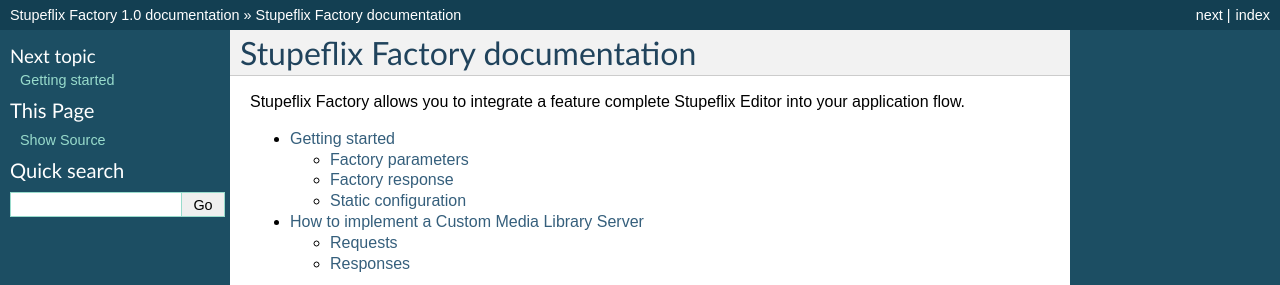
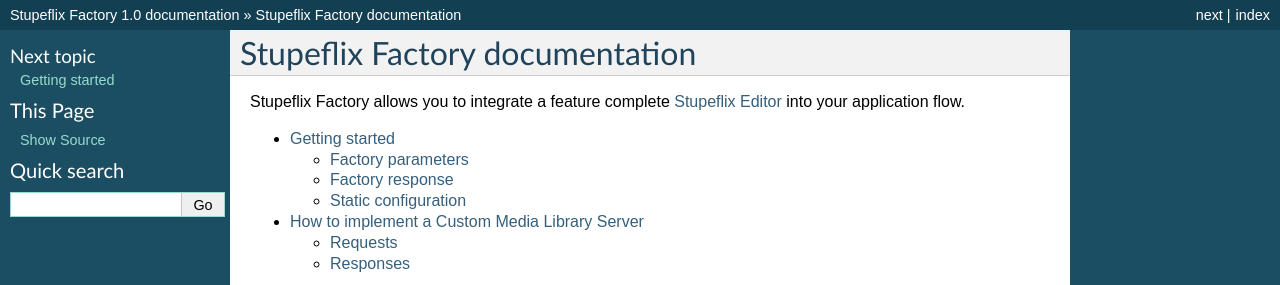
Before and after one commit to Stupeflix/stupeflix-factory-doc, a Sphinx documentation site: the page built from docs/index.rst, in a window 1280 px wide. Shown: the top 285 px of the page. Built offline with Sphinx 7.4.7, drawn with Linux system fonts in a browser that asks for light colours; part of the change alters nothing that is shown.

```diff
--- a/docs/index.rst
+++ b/docs/index.rst
@@ -6,7 +6,7 @@
 Stupeflix Factory documentation
 ===============================
 
-Stupeflix Factory allows you to integrate a feature complete Stupeflix Editor into your application flow.
+Stupeflix Factory allows you to integrate a feature complete `Stupeflix Editor <http://studio.stupeflix.com>`_ into your application flow.
 
 .. toctree::
    :maxdepth: 2
```
